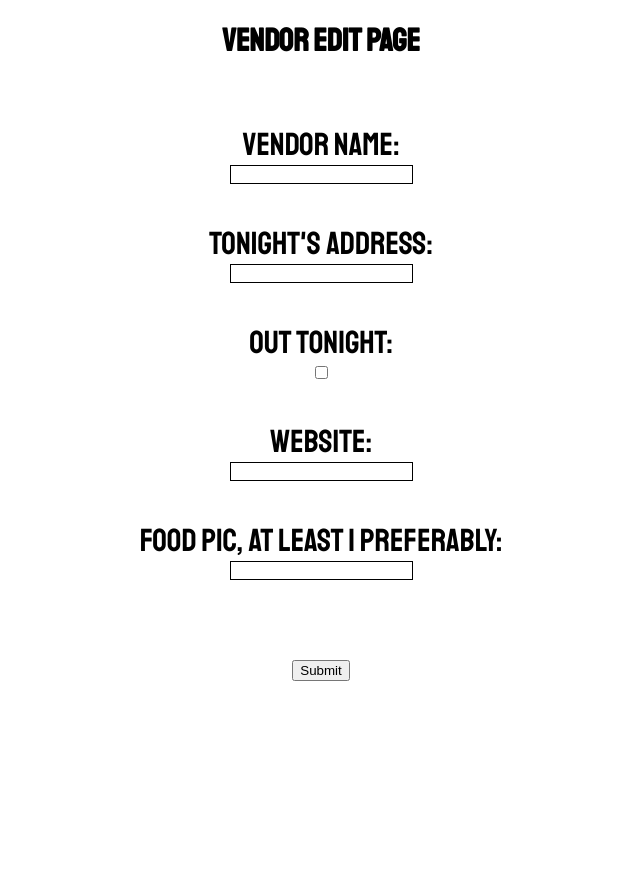
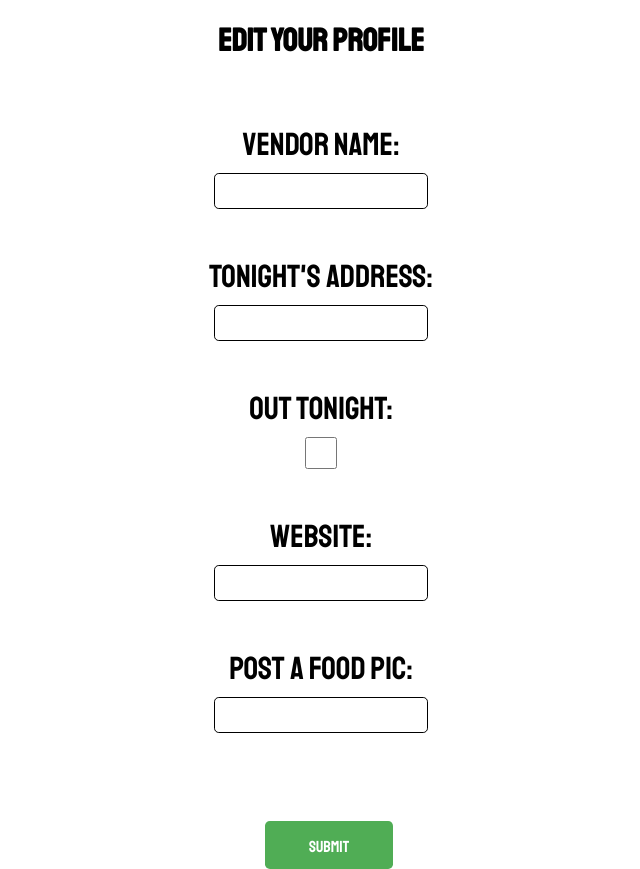
Before and after one commit to msiller455/GreenSpot, a React (Create React App) app: page /users/1/edit in a window 1280 px wide. Shown: the whole page, without its empty margins (319-959 px from the left). Before the commit the page ends 821 px from the top, so only its background shows below. Built offline with nearby package versions, Linux system fonts and the light colour scheme; no server answers; a web font is replaced by a local one.

Commit message:
brent: work on edit page

```diff
--- a/src/EditPage/EditPage.css
+++ b/src/EditPage/EditPage.css
@@ -1,5 +1,9 @@
 .edit-page-input{
     border: 1px solid #000;
+    border-radius: .3rem;
+    height: 2rem;
+    width: 13rem;
+    margin: .5rem;
 }
 
 .vendor-edit-header {
@@ -7,5 +11,16 @@
 }
 
 .vendor-edit-submit{
-
+    margin-left:1rem;
+    font-size: 1rem;
+    width: 8rem;
+    height: 3rem;
+    border: 0rem solid #000;
+    border-radius: .3rem;
+    font-size: 1rem;
+    padding: 1rem;
+    background-color: #50AD55;
+    color: #fff;
+    font-family: 'Staatliches', cursive;
+    outline: none;
 }
--- a/src/EditPage/EditPage.js
+++ b/src/EditPage/EditPage.js
@@ -22,13 +22,13 @@ class EditPage extends Component {
         console.log(this.props)
         return (
             <div>
-                <h1 className="vendor-edit-header">Vendor Edit Page</h1>
+                <h1 className="vendor-edit-header">Edit your profile</h1>
                 <form className="forms" onSubmit={(e) => this.vendorUpdate(e)}>
                     Vendor Name: <input className="edit-page-input" onChange={(e) => this.handleInput(e)} type="text" name="vendorName"/><br/>
                     Tonight's address: <input className="edit-page-input" onChange={(e) => this.handleInput(e)} type="text" name="location"/><br/>
                     Out tonight: <input className="edit-page-input" onChange={(e) => this.handleInput(e)} type="checkbox" name="outTonight"/><br/>
                     Website: <input className="edit-page-input" onChange={(e) => this.handleInput(e)} type="text" name="website"/><br/>
-                    Food Pic, At least 1 preferably: <input className="edit-page-input" onChange={(e) => this.handleInput(e)} type="text" name="image"/><br/>
+                    Post a food pic: <input className="edit-page-input" onChange={(e) => this.handleInput(e)} type="text" name="image"/><br/>
                     <br/>
                     <input className="vendor-edit-submit" type="Submit"/>
                 </form>
--- a/src/VendorProfile/VendorProfile.css
+++ b/src/VendorProfile/VendorProfile.css
@@ -1,6 +1,6 @@
 .vendor-show-name {
     text-align: center;
-    margin-top: 2rem;
+    margin-top: 3rem;
 }
 .vendor-show-review {
     text-align: center;
@@ -15,9 +15,13 @@
     text-align: center;
 }
 
+.cara-img {
+    width: 100%;
+}
+
 .edit-show-btn {
     margin-top: 2.5rem;
-    margin-left:7.8rem;
+    margin-left:8.4rem;
     width: 8rem;
     height: 3rem;
     border: 0rem solid #000;
--- a/src/VendorProfile/VendorProfile.js
+++ b/src/VendorProfile/VendorProfile.js
@@ -55,14 +55,13 @@ class VendorProfile extends Component {
         return (
             <div className="show-container">
                 <NavBar/><br></br>
-                <button class="edit-show-btn" onClick={this.routeChange} vendorUpdate={this.vendorUpdate} >Edit Profile</button>
                 <h1 className="vendor-show-name">{this.state.vendor.vendorName}</h1>
                 <div className="vendor-img-bio-flex">
                     <h3 className="vendor-location">{this.state.vendor.location}</h3>
                 </div>
                      <img className="cara-img" src={this.state.vendor.image}/>
                     <h2 className="vendor-show-review">{this.state.vendor.website}</h2>
-
+                    <button class="edit-show-btn" onClick={this.routeChange} vendorUpdate={this.vendorUpdate} >Edit Profile</button>
                 <Footer/>
 
             </div>
```
